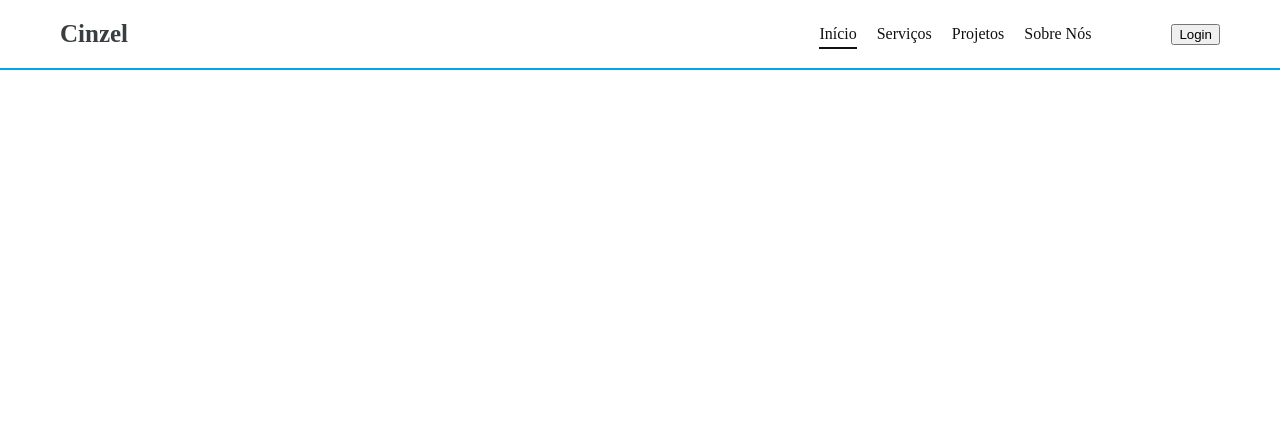
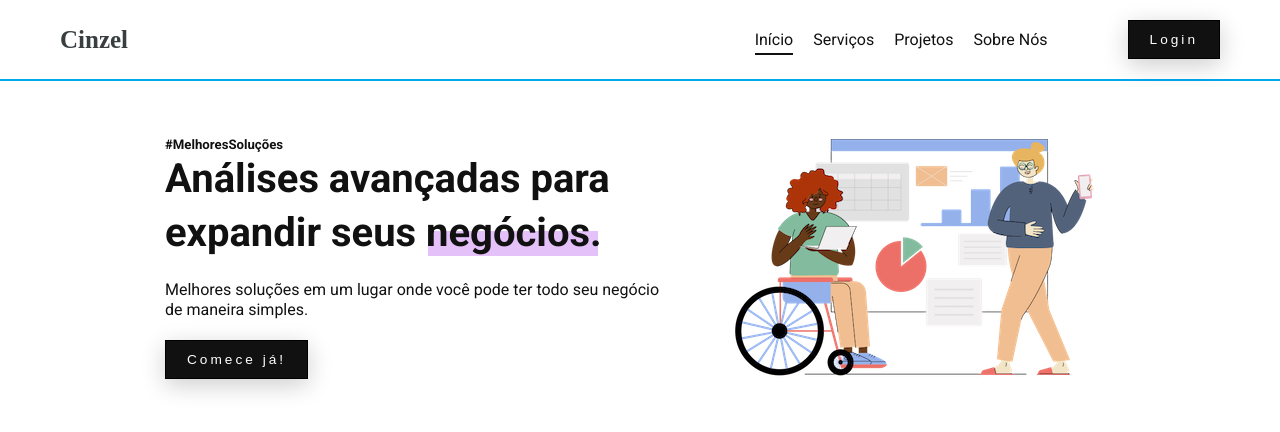
Before and after one commit to Raphaelpimenta/cinzel.github.io, a plain HTML site: page index.html in a window 1280 px wide. Drawn offline with Linux system fonts and the light colour scheme.

Commit message:
introdução

```diff
--- a/css/global/botao.css
+++ b/css/global/botao.css
@@ -1,48 +1,58 @@
-button {
-    --color: #560bad;
-    font-family: inherit;
-    display: inline-block;
-    width: 8em;
-    height: 2.6em;
-    line-height: 2.5em;
-    margin: 20px;
+.btn-padrao{
     position: relative;
+    display: flex;
+    justify-content: center;
+    align-items: center;
+    background: #111111;
+    box-shadow: 0px 6px 24px 0px rgba(0, 0, 0, 0.2);
     overflow: hidden;
-    border: 2px solid var(--color);
-    transition: color .5s;
-    z-index: 1;
-    font-size: 17px;
-    border-radius: 6px;
-    font-weight: 500;
-    color: var(--color);
-   }
+    border: 1px solid #000000;
+  }
 
-   button:before {
-    content: "";
+  .btn-padrao:after {
+    content: " ";
+    width: 0%;
+    height: 100%;
+    background: #ffffff;
     position: absolute;
-    z-index: -1;
-    background: var(--color);
-    height: 150px;
-    width: 200px;
-    border-radius: 50%;
-   }
+    transition: all 0.4s ease-in-out;
+    right: 0;
+  }
 
-   button:hover {
+  .btn-padrao:hover::after {
+    right: auto;
+    left: 0;
+    width: 100%;
+  }
+
+  .btn-padrao span {
+    text-align: center;
+    text-decoration: none;
+    width: 100%;
+    padding: 10px 15px;
     color: #fff;
-   }
+    font-size: 1.025em;
+    font-weight: 400;
+    letter-spacing: 3px;
+    z-index: 20;
+    transition: all 0.3s ease-in-out;
+  }
 
-   button:before {
-    top: 100%;
-    left: 100%;
-    transition: all .7s;
-   }
+  .btn-padrao:hover span {
+    color: #000000;
+    animation: scaleUp 0.3s ease-in-out;
+  }
 
-   button:hover:before {
-    top: -30px;
-    left: -30px;
-   }
+  @keyframes scaleUp {
+    0% {
+     transform: scale(1);
+    }
 
-   button:active:before {
-    background: #3a0ca3;
-    transition: background 0s;
-   }
+    50% {
+     transform: scale(0.95);
+    }
+
+    100% {
+     transform: scale(1);
+    }
+  }
--- a/css/global/componentes.css
+++ b/css/global/componentes.css
@@ -16,3 +16,19 @@
     opacity: 1;
     transform: translate3d(0, 0, 0);
 }
+
+.bg-color{
+    position: relative;
+}
+
+.bg-color::before{
+    content: '';
+    width: 170px;
+    height: 25px;
+    display: block;
+    background-color: #e4c1f9;
+    position: absolute;
+    bottom: 0px;
+    left: 2px;
+    z-index: -20;
+}
--- a/css/global/reset.css
+++ b/css/global/reset.css
@@ -1,8 +1,10 @@
+@import url('https://fonts.googleapis.com/css2?family=Roboto:wght@300;400;500;700&display=swap');
+
 body {
     margin: 0;
     padding: 0;
     background-color: #ffffff;
-    font-family: 'Narnoor', serif;
+    font-family: 'Roboto', sans-serif;
     color: #111111;
 }
 
@@ -24,7 +26,7 @@ ul {
 a {
     text-decoration: none;
     color: inherit;
-    font-family: 'Narnoor', serif;
+    font-family: 'Roboto', sans-serif;
 }
 
 img {
--- /dev/null
+++ b/css/home/introducao.css
@@ -0,0 +1,46 @@
+/* .introducao-bg{
+    background-color: #f0f0f0;
+} */
+
+.introducao {
+    display: flex;
+    gap: 40px;
+    max-width: 950px;
+    align-items: center;
+    justify-content: center;
+    margin: 0 auto;
+    padding: 120px 0 20px 0;
+}
+
+.intro-texto a {
+    font-weight: 600;
+    display: block;
+    font-size: .825rem;
+}
+
+.intro-texto h1 {
+    font-size: 2.5rem;
+    font-weight: 600;
+    line-height: 1.35;
+    margin-bottom: 20px;
+}
+
+.intro-texto p {
+    margin-bottom: 20px;
+    line-height: 1.25;
+}
+/* .bg-color{
+    position: relative;
+}
+
+.bg-color::before{
+    content: '';
+    width: 170px;
+    height: 25px;
+    display: block;
+    background-color: #e4c1f9;
+    position: absolute;
+    bottom: 0px;
+    left: 2px;
+    z-index: -20;
+} */
--- a/css/style.css
+++ b/css/style.css
@@ -1,5 +1,6 @@
 @import './global/reset.css';
 @import './global/componentes.css';
-/* @import './global/botao.css'; */
+@import './global/botao.css';
 
 @import './home/header.css';
+@import './home/introducao.css';
--- a/index.html
+++ b/index.html
@@ -7,7 +7,7 @@
     <link rel="stylesheet" href="./css/style.css">
 </head>
 <body>
-    <!-- análises avançadas para expandir seus negócios -->
+    <!--  -->
     <header class="header-bg">
         <div class="header container">
             <a href="#" class="logo">Cinzel</a>
@@ -26,10 +26,24 @@
                     <span>Login</span>
                 </button>
             </nav>
-
         </div>
-
     </header>
 
+    <main class="introducao-bg">
+        <div class="introducao container">
+            <div class="intro-texto">
+                <a href="#">#MelhoresSoluções</a>
+                <h1>Análises avançadas para expandir seus <span class="bg-color">negócios</span>.</h1>
+                <p>Melhores soluções em um lugar onde você pode ter todo seu negócio de maneira simples.</p>
+                <button class="btn-padrao">
+                    <span>Comece já!</span>
+                </button>
+            </div>
+
+            <img src="./img/business-introducao.png" alt="Ilustração">
+        </div>
+    </main>
+
+    <script type="module" src="./js/script.js"></script>
 </body>
 </html>
--- /dev/null
+++ b/js/module/menuHamburguer.js
@@ -0,0 +1,18 @@
+export default function initmenuHamburguer(){
+
+    const btnMenu = document.querySelector('#btn-mobile')
+
+    function ativaMenu(event){
+        if(event.type === 'touchstart'){
+            event.preventDefault()
+        }
+
+        const nav = document.querySelector('nav')
+        nav.classList.toggle('ativaMenu')
+
+    }
+
+
+    btnMenu.addEventListener('click', ativaMenu)
+    btnMenu.addEventListener('touchstart', ativaMenu)
+}
--- /dev/null
+++ b/js/script.js
@@ -0,0 +1,5 @@
+import initmenuHamburguer from "./module/menuHamburguer.js";
+
+
+
+initmenuHamburguer();
```
Also changed, not shown: img/business-introducao.png (added), img/ooorganize.svg (added).
